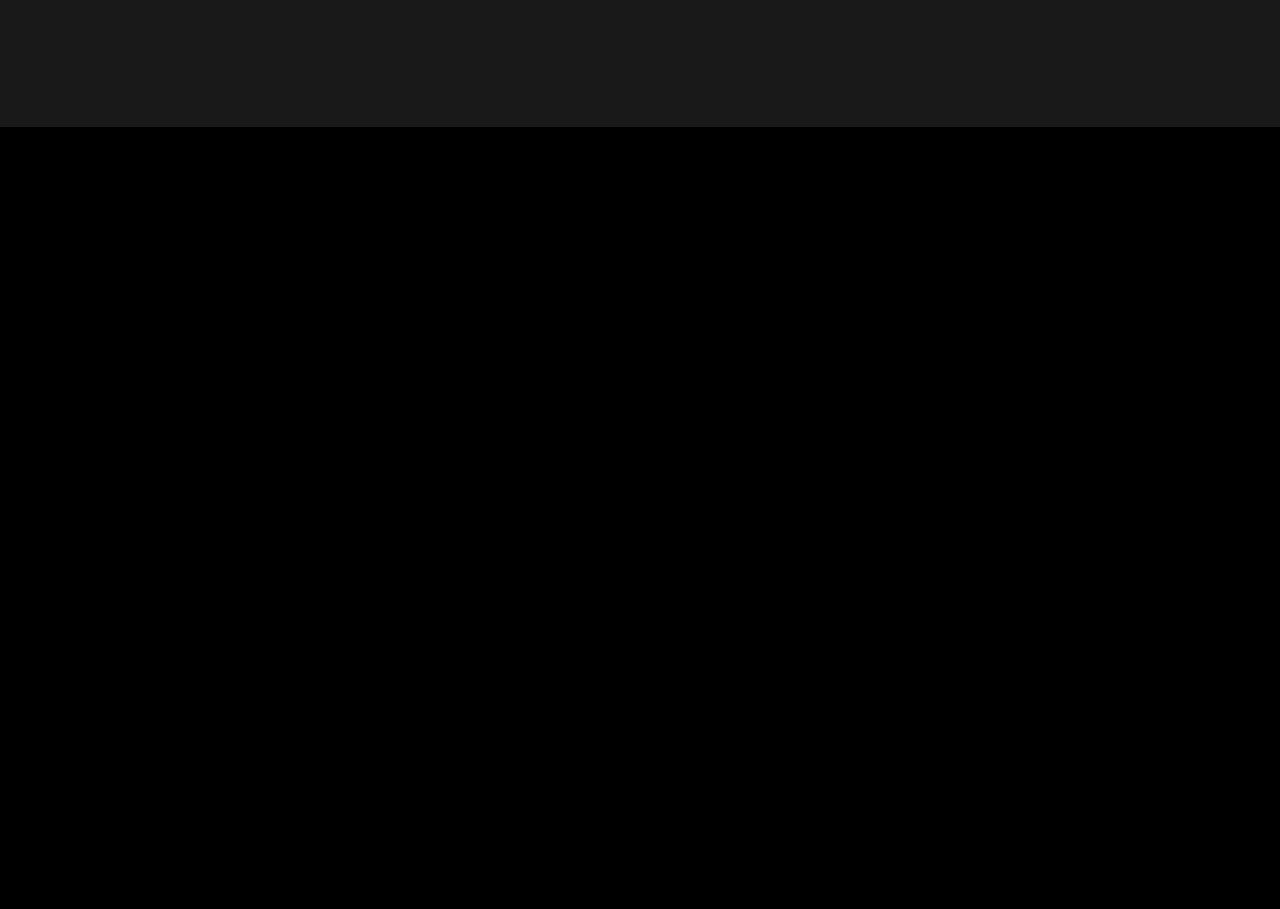
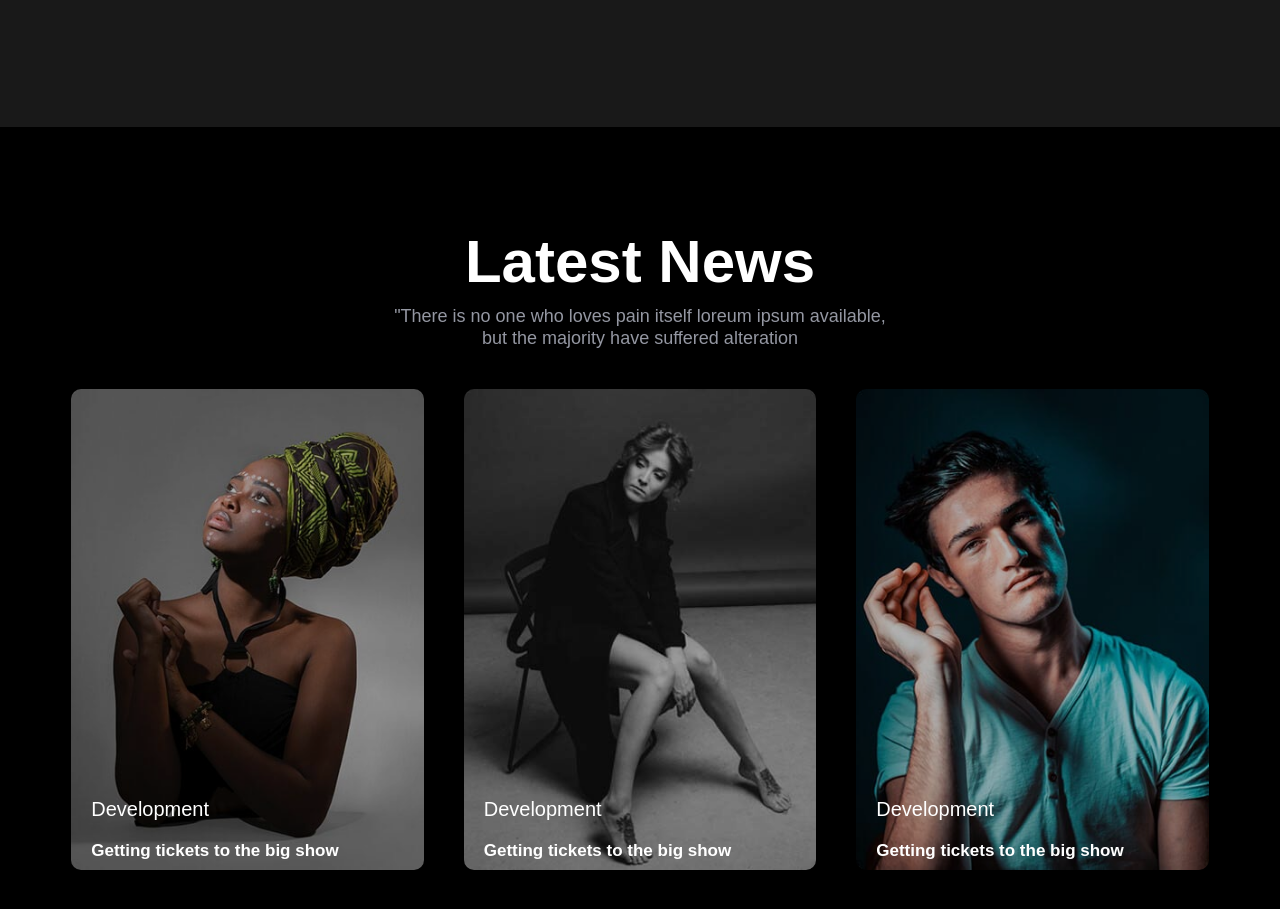
Before and after one commit to roy-rgb/portfolio, a React (Create React App) app: page / in a window 1280 px wide. Shown: the part 3820-4729 px from the top of the page. Before the commit the page ends 3947 px from the top, so only its background shows below. Built offline with nearby package versions, Linux system fonts and the light colour scheme.

Commit message:
blog clear

```diff
--- a/src/App.js
+++ b/src/App.js
@@ -1,6 +1,7 @@
 
 import About from './About';
 import './App.css';
+import Blog from './Blog';
 import Home from './Home';
 import Project from './Project';
 import Service from './Service';
@@ -12,6 +13,7 @@
       <About/>
       <Service/>
       <Project/>
+      <Blog/>
     </div>
   );
 }
--- /dev/null
+++ b/src/Blog.css
@@ -0,0 +1,46 @@
+ .Blog__meta{
+    width:100%;
+    height:100%;
+    top:0;
+    left:0;
+    display:flex;
+    align-items:center;
+    justify-content:flex-end;
+}
+
+  .Blog__meta.absolute{
+    top:0%;
+    padding:0px 20px;
+    left:0%;
+    display:flex;
+    height:100%;
+    align-items:flex-start;
+    justify-content:flex-end;
+    flex-direction:column;
+    flex-wrap:wrap;
+    border-radius:10px;
+    overflow:hidden;
+    width:100%;
+}
+
+/* .Blog__meta.absolute {
+    top: 0%;
+    left: 0%;
+    display: flex;
+    height: 100%;
+    align-items: center;
+    flex-direction: column;
+    flex-wrap: wrap;
+    border-radius: 10px;
+    width: 100%;
+    justify-content: center;
+} */
+
+a.blog.project__btn{
+    margin-bottom:-50px;
+    transition:.4s all ease;
+}
+
+.Blog__meta:hover a.blog.project__btn{
+    margin-bottom:40px;
+}
--- /dev/null
+++ b/src/Blog.js
@@ -0,0 +1,89 @@
+import React from "react";
+import "./Blog.css";
+import Blog1 from "./img/blog-01.jpg";
+import Blog2 from "./img/blog-02.jpg";
+import Blog3 from "./img/blog-03.jpg";
+
+function Blog() {
+  return (
+    <div className="blog component__space">
+      <div className="heaing">
+        <h1 className="heading"> Latest News</h1>
+        <p className="heading p__color">
+          "There is no one who loves pain itself loreum ipsum available,
+        </p>
+        <p className="heading p__color">
+          but the majority have suffered alteration
+        </p>
+      </div>
+      <div className="container">
+        <div className="row">
+          <div className="col__3">
+            <div className="project__box  pointer relative">
+              <div className="project__box__img pointer relative">
+                <div className="project__img__box">
+                  <img src={Blog1} alt="" className="project__img" />
+                </div>
+                <div className="mask__effect"></div>
+              </div>
+
+              <div className="Blog__meta absolute">
+                <h5 className="project__text">Development</h5>
+                <h4 className="project__text">
+                  Getting tickets to the big show
+                </h4>
+                <a href="#" className="blog project__btn btn">
+                  Read More
+                </a>
+              </div>
+            </div>
+          </div>
+
+          <div className="col__3">
+            <div className="project__box  pointer relative">
+              <div className="project__box__img pointer relative">
+                <div className="project__img__box">
+                  <img src={Blog2} alt="" className="project__img" />
+                </div>
+                <div className="mask__effect"></div>
+              </div>
+
+              <div className="Blog__meta absolute">
+                <h5 className="project__text">Development</h5>
+                <h4 className="project__text">
+                  Getting tickets to the big show
+                </h4>
+                <a href="#" className="blog project__btn btn">
+                  Read More
+                </a>
+              </div>
+            </div>
+          </div>
+
+          <div className="col__3">
+            <div className="project__box  pointer relative">
+              <div className="project__box__img pointer relative">
+                <div className="project__img__box">
+                  <img src={Blog3} alt="" className="project__img" />
+                </div>
+                <div className="mask__effect"></div>
+              </div>
+
+              <div className="Blog__meta absolute">
+                <h5 className="project__text">Development</h5>
+                <h4 className="project__text">
+                  Getting tickets to the big show
+                </h4>
+                <a href="#" className="blog project__btn btn">
+                  Read More
+                </a>
+              </div>
+            </div>
+          </div>
+        </div>
+      </div>
+    </div>
+  );
+}
+
+export default Blog;
--- a/src/Project.js
+++ b/src/Project.js
@@ -19,6 +19,7 @@
 
       <div className="container">
         <div className="row">
+
           <div className="col__3">
             <div className="project__box  pointer relative">
               <div className="project__box__img pointer relative">
```
